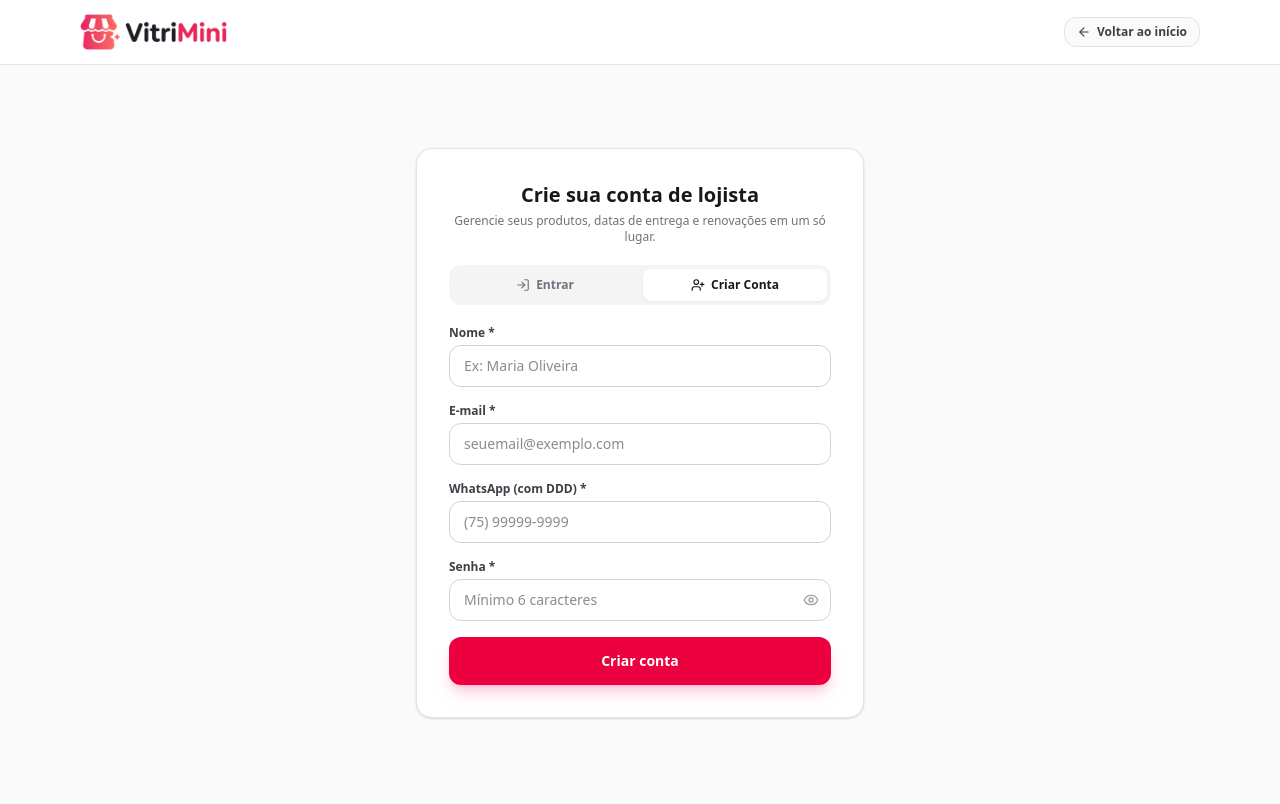
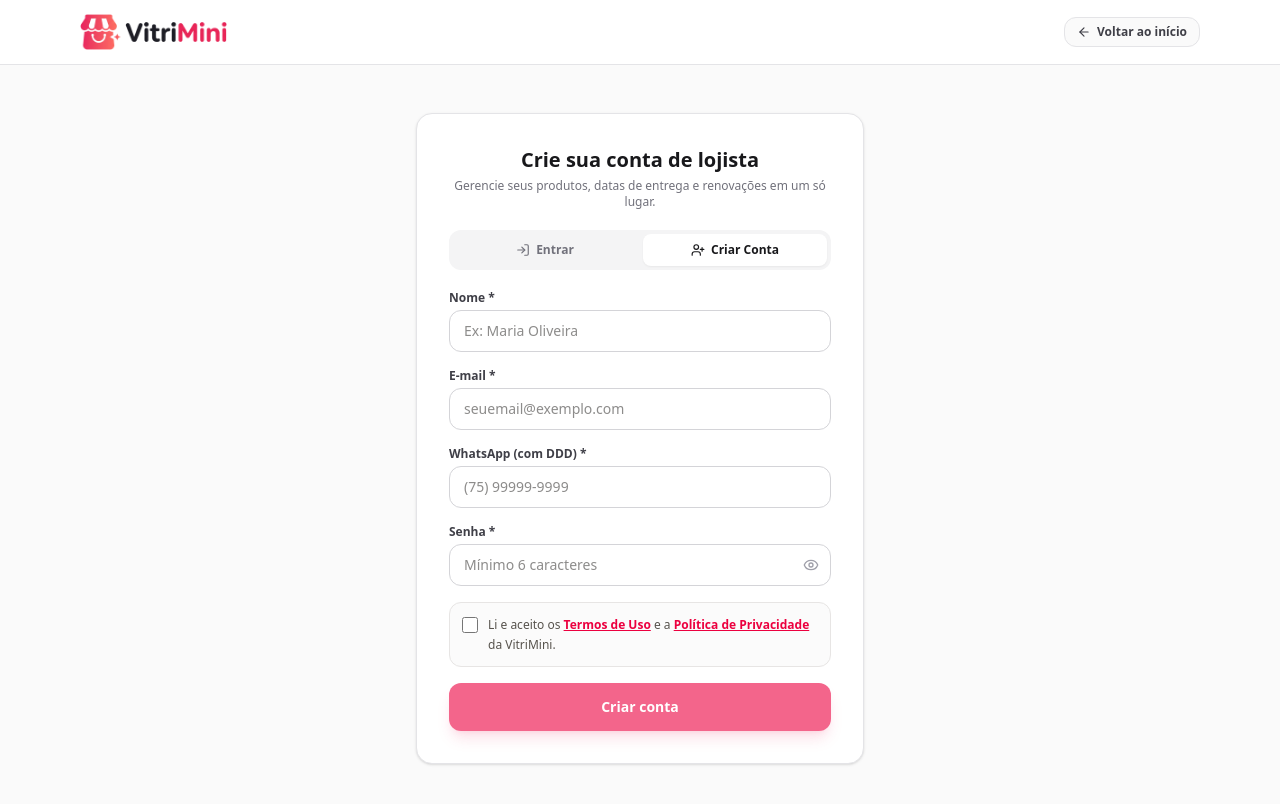
Before and after one commit to copperlamb78/vitrimini, a React (Vite) app in the folder frontend/: page /entrar in a window 1280 px wide. Both pictures are taken after a click on the button "Criar Conta". Shown: the top 804 px of the page. Built offline with nearby package versions, Linux system fonts and the light colour scheme; no server answers.

Commit message:
feat(frontend): exigir checkbox de aceite dos termos no cadastro

```diff
--- a/frontend/src/pages/AuthPage.tsx
+++ b/frontend/src/pages/AuthPage.tsx
@@ -49,6 +49,7 @@ export function AuthPage() {
   const [phoneTouched, setPhoneTouched] = useState(false);
   const [password, setPassword] = useState('');
   const [showPassword, setShowPassword] = useState(false);
+  const [acceptTerms, setAcceptTerms] = useState(false);
 
   const [submitting, setSubmitting] = useState(false);
   const [error, setError] = useState<string | null>(null);
@@ -108,11 +109,18 @@ export function AuthPage() {
     try {
       let authRes;
       if (tab === 'register') {
+        if (!acceptTerms) {
+          setError(
+            'Você precisa aceitar os Termos de Uso e a Política de Privacidade para criar sua conta.'
+          );
+          return;
+        }
         authRes = await register({
           name: name.trim(),
           email: normalizedEmail,
           phone: phoneToDDI(phone),
           password,
+          acceptTerms: true,
         });
       } else {
         authRes = await login({
@@ -443,6 +451,38 @@ export function AuthPage() {
                   </div>
                 </div>
 
+                {tab === 'register' && (
+                  <label className="flex cursor-pointer items-start gap-2.5 rounded-xl border border-stone-200 bg-stone-50/70 p-3 text-xs leading-relaxed text-stone-600">
+                    <input
+                      type="checkbox"
+                      checked={acceptTerms}
+                      onChange={(e) => setAcceptTerms(e.target.checked)}
+                      className="mt-0.5 h-4 w-4 shrink-0 cursor-pointer rounded border-stone-300 text-rose-600 focus:ring-rose-500"
+                    />
+                    <span>
+                      Li e aceito os{' '}
+                      <a
+                        href="/termos"
+                        target="_blank"
+                        rel="noopener noreferrer"
+                        className="font-semibold text-rose-600 underline hover:text-rose-700"
+                      >
+                        Termos de Uso
+                      </a>{' '}
+                      e a{' '}
+                      <a
+                        href="/privacidade"
+                        target="_blank"
+                        rel="noopener noreferrer"
+                        className="font-semibold text-rose-600 underline hover:text-rose-700"
+                      >
+                        Política de Privacidade
+                      </a>{' '}
+                      da VitriMini.
+                    </span>
+                  </label>
+                )}
+
                 {error && (
                   <div className="rounded-xl border border-red-200 bg-red-50 px-3.5 py-2.5 text-xs font-medium text-red-700">
                     {error}
@@ -451,8 +491,8 @@ export function AuthPage() {
 
                 <button
                   type="submit"
-                  disabled={submitting}
-                  className="flex w-full items-center justify-center gap-2 rounded-xl bg-rose-600 px-4 py-3.5 text-sm font-bold text-white shadow-lg shadow-rose-600/20 transition hover:bg-rose-700 disabled:opacity-60"
+                  disabled={submitting || (tab === 'register' && !acceptTerms)}
+                  className="flex w-full cursor-pointer items-center justify-center gap-2 rounded-xl bg-rose-600 px-4 py-3.5 text-sm font-bold text-white shadow-lg shadow-rose-600/20 transition hover:bg-rose-700 disabled:cursor-not-allowed disabled:opacity-60"
                 >
                   {submitting ? (
                     <>
```
